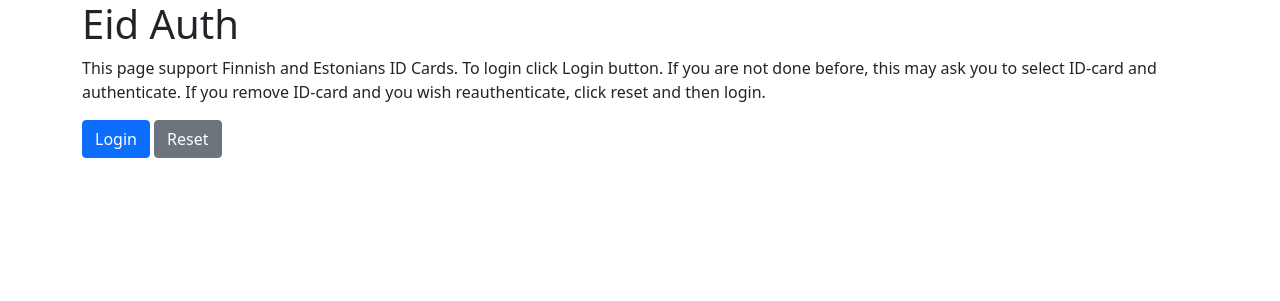
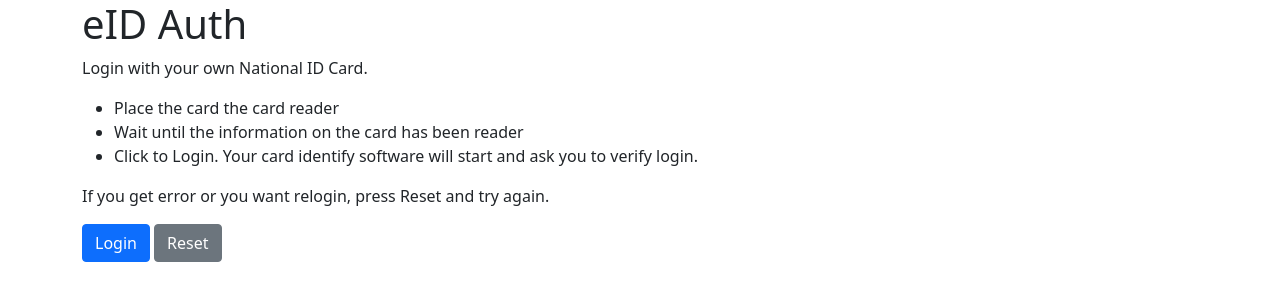
Before and after one commit to olkitu/eid-auth-php, a PHP site: page / in a window 1280 px wide. Shown: the top 301 px of the page. Run offline with PHP 8.4, Linux system fonts and the light colour scheme.

Commit message:
Update site texts

```diff
--- a/site/auth/login.php
+++ b/site/auth/login.php
@@ -5,6 +5,7 @@
             "status" => "success",
             "data" => array(
                 "cn" => $_SERVER["SSL_CLIENT_S_DN_CN"],
+                "dn" => $_SERVER["SSL_CLIENT_S_DN"],
                 "surname" => $_SERVER["SSL_CLIENT_S_DN_S"],
                 "givenname" => $_SERVER["SSL_CLIENT_S_DN_G"],
                 "email" => $_SERVER["SSL_CLIENT_SAN_Email_0"],
--- a/site/index.html
+++ b/site/index.html
@@ -1,12 +1,18 @@
 <html>
     <head>
-        <title>Eid Auth</title>
+        <title>eID Auth</title>
         <meta name="viewport" content="width=device-width, initial-scale=1">
     </head>
     <body>
         <div class="container">
-            <h1>Eid Auth</h1>
-            <p>This page support Finnish and Estonians ID Cards. To login click Login button. If you are not done before, this may ask you to select ID-card and authenticate. If you remove ID-card and you wish reauthenticate, click reset and then login.</p>
+            <h1>eID Auth</h1>
+            <p>Login with your own National ID Card.</p>
+            <ul>
+                <li>Place the card the card reader</li>
+                <li>Wait until the information on the card has been reader</li>
+                <li>Click to Login. Your card identify software will start and ask you to verify login.</li>
+            </ul
+            <p>If you get error or you want relogin, press Reset and try again.</p>
             <button class="btn btn-primary" id="Login" type="button">Login</button>
             <button class="btn btn-secondary" id="Reset" type="button">Reset</button>
             <br /><br />
```
